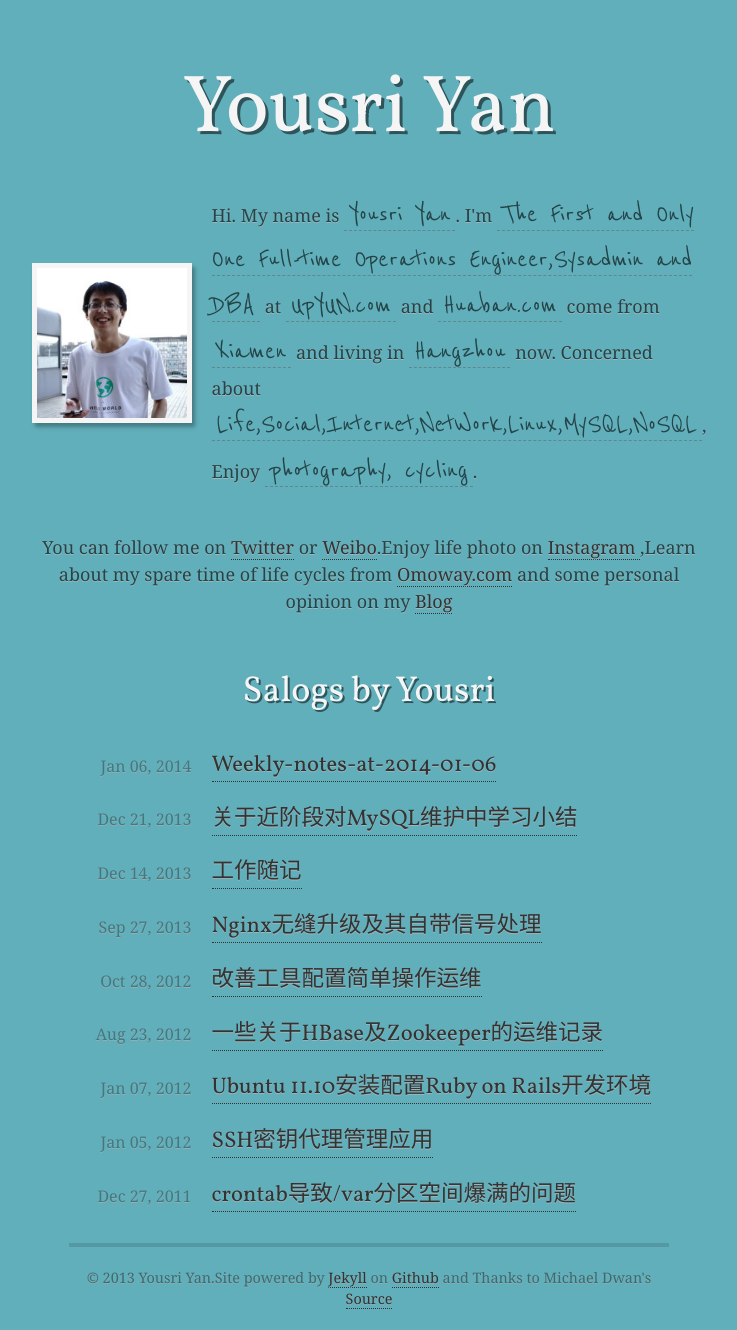
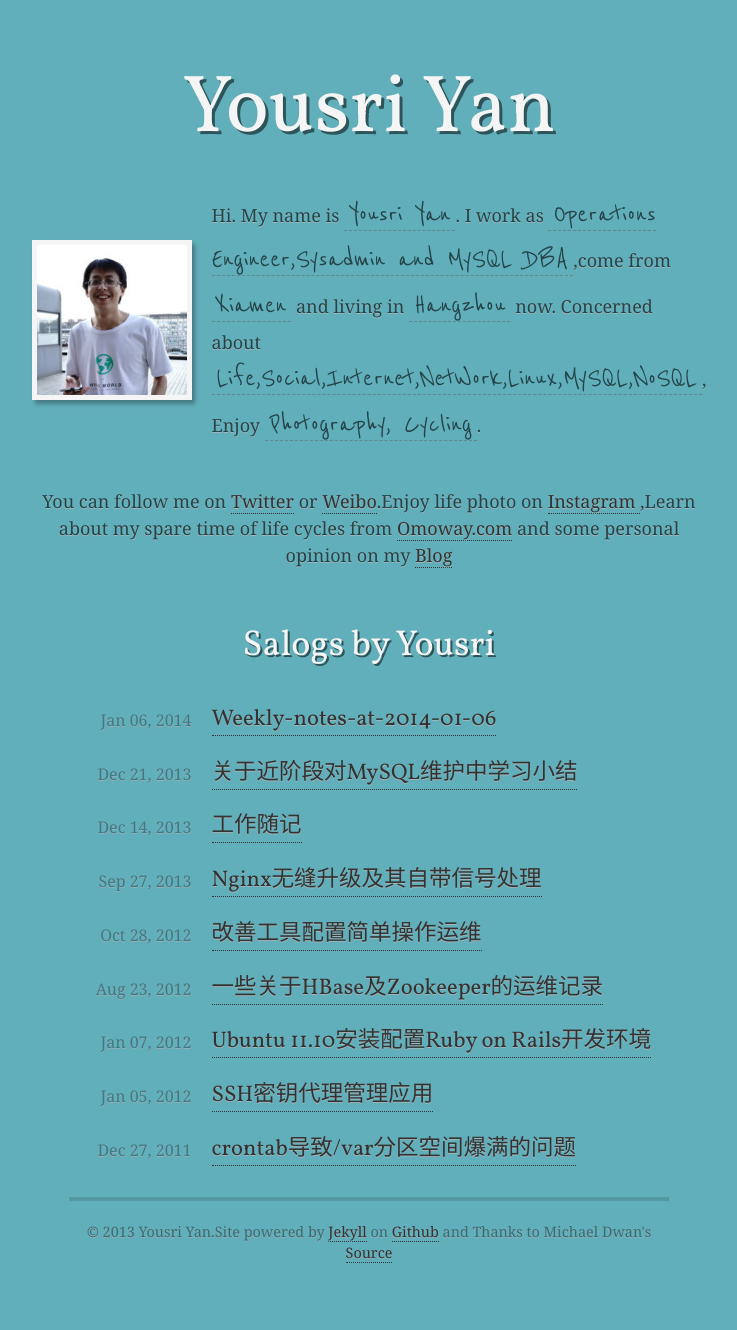
Before and after one commit to ImYousri/imyousri.github.com, a Jekyll site: the page built from index.html, in a window 1280 px wide. Shown: the whole page, without its empty margins (271-1008 px from the left). Built offline with Jekyll 4.4.1, drawn with Linux system fonts in a browser that asks for light colours; some web fonts are replaced; after the commit the page ends 1284 px from its top, so only the background shows below that.

Commit message:
update index

```diff
--- a/index.html
+++ b/index.html
@@ -12,7 +12,7 @@ title: Yousri Yan
     <img src="images/me.jpg"/>
   </div>
   <p>
-    Hi. My name is <em>Yousri Yan</em>. I'm <em>The First and Only One Full-time Operations Engineer,Sysadmin and DBA</em> at <em>UpYUN.com</em> and <em>Huaban.com</em> come from <em>Xiamen</em> and living in <em>Hangzhou</em> now. Concerned about <em>Life,Social,Internet,NetWork,Linux,MySQL,NoSQL</em>, Enjoy <em>photography, cycling</em>.
+    Hi. My name is <em>Yousri Yan</em>. I work as <em>Operations Engineer,Sysadmin and MySQL DBA</em>,come from <em>Xiamen</em> and living in <em>Hangzhou</em> now. Concerned about <em>Life,Social,Internet,NetWork,Linux,MySQL,NoSQL</em>, Enjoy <em>Photography, Cycling</em>.
   </p>
 </section>
 <section id="links">
```
